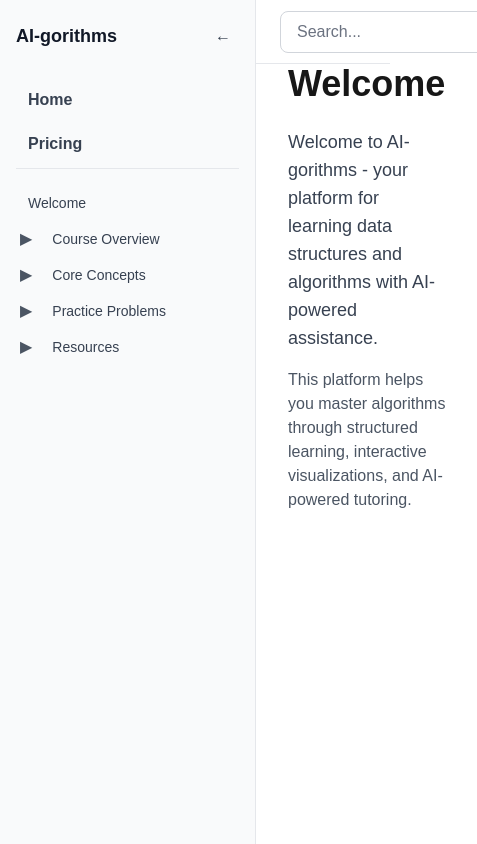
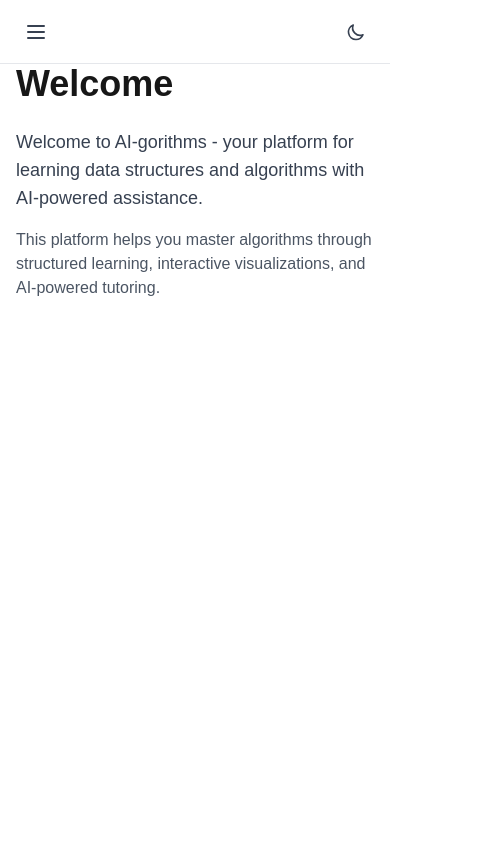
Before and after one commit to Chinese-Community-AI/AI-gorithms, a Next.js app: page / in a window 390 px wide. Shown: the whole page, 477 px wide, since content can reach past the window. Built offline with nearby package versions, Linux system fonts and the light colour scheme.

Commit message:
Add responsivness for mobile users

```diff
--- a/app/layout.tsx
+++ b/app/layout.tsx
@@ -5,6 +5,7 @@ import Header from "@/components/layout/Header";
 import MainContent from "@/components/layout/MainContent";
 import { FocusModeProvider } from "@/contexts/FocusModeContext";
 import { ThemeProvider } from "@/contexts/ThemeContext";
+import { MobileMenuProvider } from "@/contexts/MobileMenuContext";
 
 export const metadata: Metadata = {
   title: "AI-gorithms - Learn Algorithms with AI",
@@ -21,13 +22,15 @@ export default function RootLayout({
       <body>
         <ThemeProvider>
           <FocusModeProvider>
+            <MobileMenuProvider>
               <div className="flex">
                 <Sidebar />
                 <MainContent>
                   <Header />
-                <main className="pt-16 p-8">{children}</main>
+                  <main className="pt-16 p-4 lg:p-8">{children}</main>
                 </MainContent>
               </div>
+            </MobileMenuProvider>
           </FocusModeProvider>
         </ThemeProvider>
       </body>
--- a/components/layout/Header.tsx
+++ b/components/layout/Header.tsx
@@ -2,29 +2,50 @@
 
 import { useFocusMode } from "@/contexts/FocusModeContext";
 import { useTheme } from "@/contexts/ThemeContext";
+import { useMobileMenu } from "@/contexts/MobileMenuContext";
 
 export default function Header() {
   const { isFocusMode, toggleFocusMode } = useFocusMode();
   const { theme, toggleTheme } = useTheme();
+  const { toggleMobileMenu } = useMobileMenu();
 
   return (
     <header
-      className={`bg-white dark:bg-gray-900 border-b border-gray-200 dark:border-gray-800 h-16 fixed top-0 right-0 z-10 transition-all duration-300 ${
-        isFocusMode ? "left-0" : "left-64"
+      className={`bg-white dark:bg-gray-900 border-b border-gray-200 dark:border-gray-800 h-16 fixed top-0 right-0 z-20 transition-all duration-300 ${
+        isFocusMode ? "left-0" : "lg:left-64 left-0"
       }`}
     >
-      <div className="h-full flex items-center justify-between px-6">
-        <div className="flex items-center space-x-4">
+      <div className="h-full flex items-center justify-between px-4 lg:px-6">
+        <div className="flex items-center space-x-2 lg:space-x-4">
+          <button
+            onClick={toggleMobileMenu}
+            className="lg:hidden p-2 hover:bg-gray-100 dark:hover:bg-gray-800 rounded text-gray-700 dark:text-gray-300"
+            aria-label="Toggle menu"
+          >
+            <svg
+              className="w-6 h-6"
+              fill="none"
+              stroke="currentColor"
+              viewBox="0 0 24 24"
+            >
+              <path
+                strokeLinecap="round"
+                strokeLinejoin="round"
+                strokeWidth={2}
+                d="M4 6h16M4 12h16M4 18h16"
+              />
+            </svg>
+          </button>
           <input
             type="text"
             placeholder="Search..."
-            className="px-4 py-2 border border-gray-300 dark:border-gray-700 rounded-lg bg-white dark:bg-gray-800 text-gray-900 dark:text-gray-100 placeholder-gray-500 dark:placeholder-gray-400 focus:outline-none focus:ring-2 focus:ring-blue-500"
+            className="hidden sm:block px-4 py-2 border border-gray-300 dark:border-gray-700 rounded-lg bg-white dark:bg-gray-800 text-gray-900 dark:text-gray-100 placeholder-gray-500 dark:placeholder-gray-400 focus:outline-none focus:ring-2 focus:ring-blue-500 text-sm lg:text-base"
           />
         </div>
-        <div className="flex items-center space-x-4">
+        <div className="flex items-center space-x-2 lg:space-x-4">
           <button
             onClick={toggleFocusMode}
-            className={`px-4 py-2 text-sm rounded transition-colors ${
+            className={`hidden sm:block px-3 lg:px-4 py-2 text-xs lg:text-sm rounded transition-colors ${
               isFocusMode
                 ? "bg-blue-500 text-white hover:bg-blue-600 dark:bg-blue-600 dark:hover:bg-blue-700"
                 : "hover:bg-gray-100 dark:hover:bg-gray-800 text-gray-700 dark:text-gray-300"
@@ -67,7 +88,7 @@ export default function Header() {
               </svg>
             )}
           </button>
-          <select className="px-3 py-2 border border-gray-300 dark:border-gray-700 rounded bg-white dark:bg-gray-800 text-gray-700 dark:text-gray-300">
+          <select className="hidden lg:block px-3 py-2 border border-gray-300 dark:border-gray-700 rounded bg-white dark:bg-gray-800 text-gray-700 dark:text-gray-300 text-sm">
             <option>English</option>
             <option>简体中文</option>
           </select>
--- a/components/layout/MainContent.tsx
+++ b/components/layout/MainContent.tsx
@@ -12,7 +12,7 @@ export default function MainContent({
   return (
     <div
       className={`flex-1 transition-all duration-300 bg-white dark:bg-gray-950 min-h-screen ${
-        isFocusMode ? "ml-0" : "ml-64"
+        isFocusMode ? "ml-0" : "lg:ml-64 ml-0"
       }`}
     >
       {children}
--- a/components/layout/Sidebar.tsx
+++ b/components/layout/Sidebar.tsx
@@ -5,6 +5,7 @@ import { navigation, type NavItem } from "@/lib/navigation";
 import Link from "next/link";
 import { usePathname } from "next/navigation";
 import { useFocusMode } from "@/contexts/FocusModeContext";
+import { useMobileMenu } from "@/contexts/MobileMenuContext";
 
 function NavItemComponent({
   item,
@@ -15,22 +16,49 @@ function NavItemComponent({
 }) {
   const [isExpanded, setIsExpanded] = useState(false);
   const pathname = usePathname();
+  const { closeMobileMenu } = useMobileMenu();
   const hasChildren = item.children && item.children.length > 0;
   const isActive = pathname === item.href;
+
+  const handleClick = (e: React.MouseEvent) => {
+    if (hasChildren) {
+      e.preventDefault();
+      setIsExpanded(!isExpanded);
+    } else {
+      closeMobileMenu();
+    }
+  };
 
   return (
     <div>
       <div className="flex items-center">
         {hasChildren && (
           <button
-            onClick={() => setIsExpanded(!isExpanded)}
-            className="p-1 mr-1 hover:bg-gray-200 dark:hover:bg-gray-800 rounded text-gray-600 dark:text-gray-400"
+            onClick={(e) => {
+              e.preventDefault();
+              setIsExpanded(!isExpanded);
+            }}
+            className="p-1 mr-1 hover:bg-gray-200 dark:hover:bg-gray-800 rounded text-gray-600 dark:text-gray-400 flex-shrink-0"
           >
             {isExpanded ? "▼" : "▶"}
           </button>
         )}
+        {hasChildren ? (
+          <button
+            onClick={handleClick}
+            className={`flex-1 text-left px-3 py-2 rounded hover:bg-gray-200 dark:hover:bg-gray-800 text-sm text-gray-700 dark:text-gray-300 ${
+              isActive
+                ? "bg-blue-100 dark:bg-blue-900 text-blue-700 dark:text-blue-300 font-semibold"
+                : ""
+            }`}
+            style={{ paddingLeft: `${level * 1 + 0.75}rem` }}
+          >
+            {item.title}
+          </button>
+        ) : (
           <Link
             href={item.href}
+            onClick={handleClick}
             className={`flex-1 px-3 py-2 rounded hover:bg-gray-200 dark:hover:bg-gray-800 text-sm text-gray-700 dark:text-gray-300 ${
               isActive
                 ? "bg-blue-100 dark:bg-blue-900 text-blue-700 dark:text-blue-300 font-semibold"
@@ -40,6 +68,7 @@ function NavItemComponent({
           >
             {item.title}
           </Link>
+        )}
       </div>
       {hasChildren && isExpanded && (
         <div className="ml-4 mt-1">
@@ -55,16 +84,30 @@ function NavItemComponent({
 export default function Sidebar() {
   const [isOpen, setIsOpen] = useState(true);
   const { isFocusMode } = useFocusMode();
+  const { isMobileMenuOpen, closeMobileMenu } = useMobileMenu();
 
   if (isFocusMode) {
     return null;
   }
 
   return (
+    <>
+      {/* Mobile overlay */}
+      {isMobileMenuOpen && (
+        <div
+          className="lg:hidden fixed inset-0 bg-black bg-opacity-50 z-30"
+          onClick={closeMobileMenu}
+        />
+      )}
+
       <aside
         className={`${
           isOpen ? "w-64" : "w-16"
-      } bg-gray-50 dark:bg-gray-900 border-r border-gray-200 dark:border-gray-800 transition-all duration-300 h-screen fixed left-0 top-0 overflow-y-auto`}
+        } bg-gray-50 dark:bg-gray-900 border-r border-gray-200 dark:border-gray-800 transition-all duration-300 h-screen fixed left-0 top-0 overflow-y-auto z-40 ${
+          isMobileMenuOpen
+            ? "translate-x-0"
+            : "-translate-x-full lg:translate-x-0"
+        }`}
       >
         <div className="p-4">
           <div className="flex items-center justify-between mb-6">
@@ -77,10 +120,29 @@ export default function Sidebar() {
             </h2>
             <button
               onClick={() => setIsOpen(!isOpen)}
-            className="p-2 hover:bg-gray-200 dark:hover:bg-gray-800 rounded text-gray-700 dark:text-gray-300"
+              className="hidden lg:block p-2 hover:bg-gray-200 dark:hover:bg-gray-800 rounded text-gray-700 dark:text-gray-300"
               aria-label="Toggle sidebar"
             >
               {isOpen ? "←" : "→"}
+            </button>
+            <button
+              onClick={closeMobileMenu}
+              className="lg:hidden p-2 hover:bg-gray-200 dark:hover:bg-gray-800 rounded text-gray-700 dark:text-gray-300"
+              aria-label="Close menu"
+            >
+              <svg
+                className="w-6 h-6"
+                fill="none"
+                stroke="currentColor"
+                viewBox="0 0 24 24"
+              >
+                <path
+                  strokeLinecap="round"
+                  strokeLinejoin="round"
+                  strokeWidth={2}
+                  d="M6 18L18 6M6 6l12 12"
+                />
+              </svg>
             </button>
           </div>
 
@@ -88,12 +150,14 @@ export default function Sidebar() {
             <nav className="space-y-1">
               <Link
                 href="/"
+                onClick={closeMobileMenu}
                 className="block px-3 py-2 rounded hover:bg-gray-200 dark:hover:bg-gray-800 font-semibold text-gray-700 dark:text-gray-300"
               >
                 Home
               </Link>
               <Link
                 href="/pricing"
+                onClick={closeMobileMenu}
                 className="block px-3 py-2 rounded hover:bg-gray-200 dark:hover:bg-gray-800 font-semibold text-gray-700 dark:text-gray-300"
               >
                 Pricing
@@ -107,5 +171,6 @@ export default function Sidebar() {
           )}
         </div>
       </aside>
+    </>
   );
 }
--- /dev/null
+++ b/contexts/MobileMenuContext.tsx
@@ -0,0 +1,57 @@
+"use client";
+
+import { createContext, useContext, useState, useEffect } from "react";
+
+interface MobileMenuContextType {
+  isMobileMenuOpen: boolean;
+  toggleMobileMenu: () => void;
+  closeMobileMenu: () => void;
+}
+
+const MobileMenuContext = createContext<MobileMenuContextType | undefined>(
+  undefined
+);
+
+export function MobileMenuProvider({
+  children,
+}: {
+  children: React.ReactNode;
+}) {
+  const [isMobileMenuOpen, setIsMobileMenuOpen] = useState(false);
+
+  // Close mobile menu on window resize to desktop
+  useEffect(() => {
+    const handleResize = () => {
+      if (window.innerWidth >= 1024) {
+        setIsMobileMenuOpen(false);
+      }
+    };
+
+    window.addEventListener("resize", handleResize);
+    return () => window.removeEventListener("resize", handleResize);
+  }, []);
+
+  const toggleMobileMenu = () => {
+    setIsMobileMenuOpen((prev) => !prev);
+  };
+
+  const closeMobileMenu = () => {
+    setIsMobileMenuOpen(false);
+  };
+
+  return (
+    <MobileMenuContext.Provider
+      value={{ isMobileMenuOpen, toggleMobileMenu, closeMobileMenu }}
+    >
+      {children}
+    </MobileMenuContext.Provider>
+  );
+}
+
+export function useMobileMenu() {
+  const context = useContext(MobileMenuContext);
+  if (context === undefined) {
+    throw new Error("useMobileMenu must be used within a MobileMenuProvider");
+  }
+  return context;
+}
```
Lines whose indentation alone changed are shown as unchanged.
